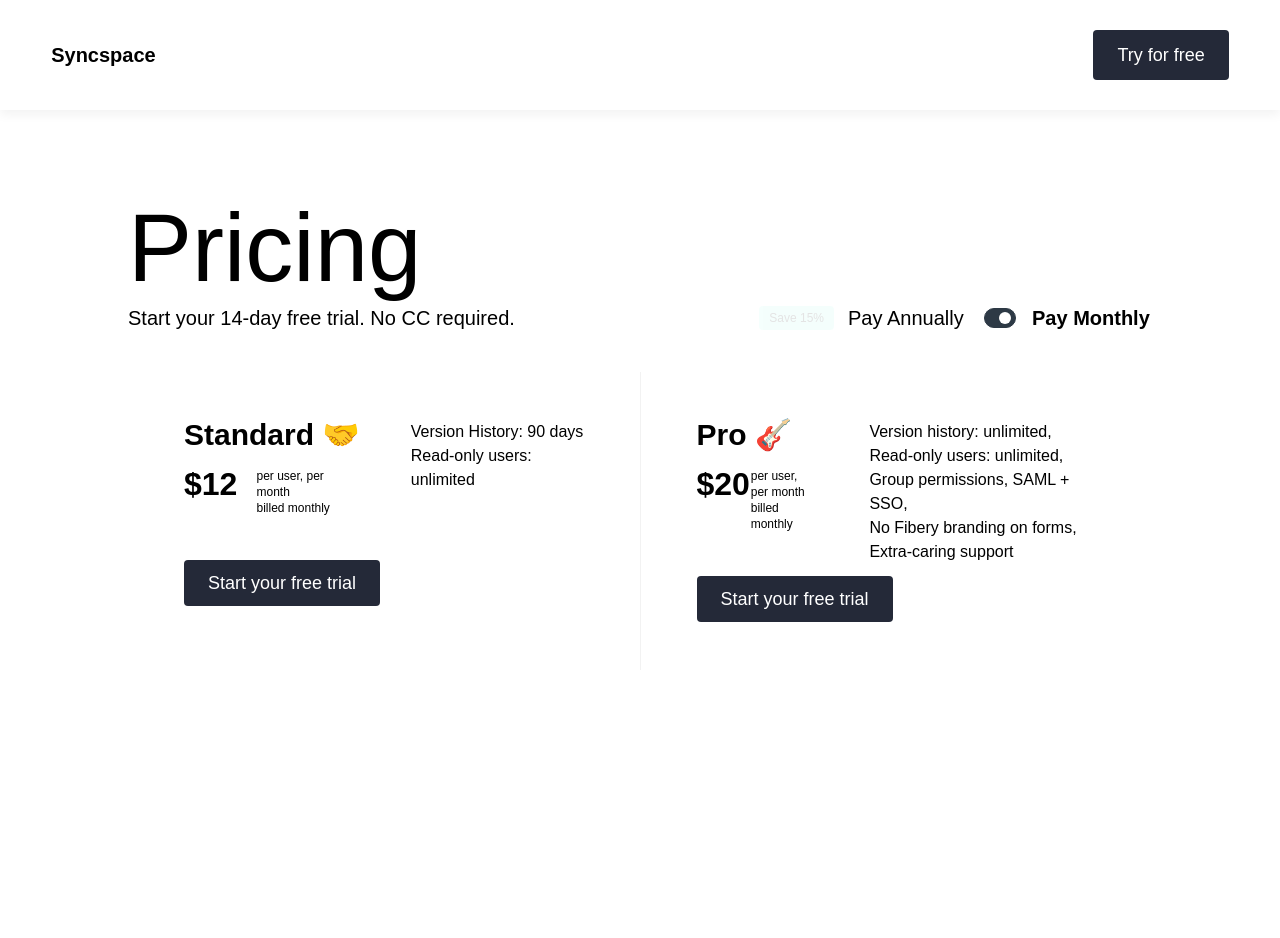
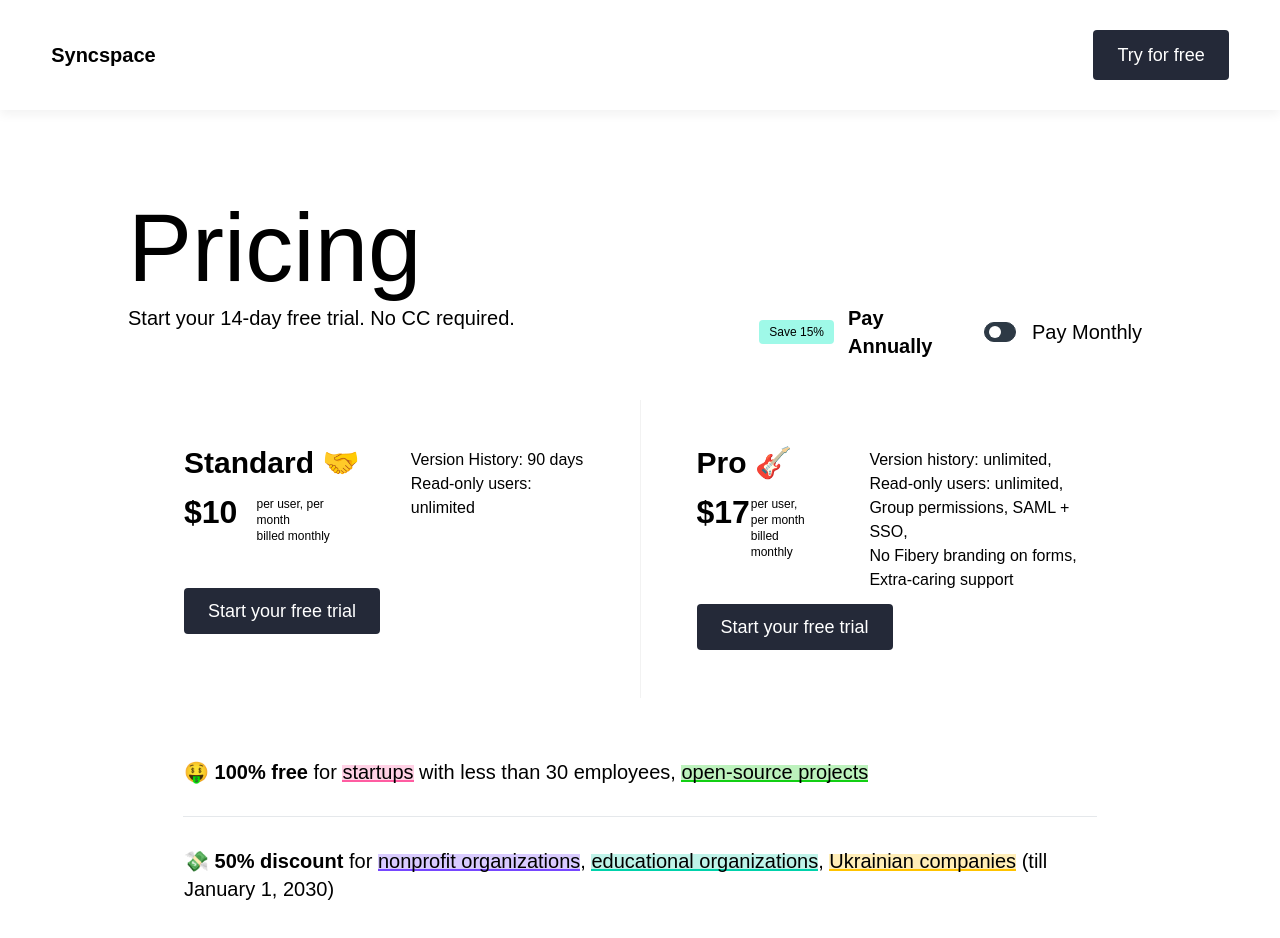
Before and after one commit to nathanaeld01/react-tailwind-app, a React (Create React App) app: page / in a window 1280 px wide. Shown: the top 938 px of the page. Before the commit the page ends 810 px from the top, so only its background shows below. Built offline with nearby package versions, Linux system fonts and the light colour scheme.

Commit message:
feat(comp): added price specials to pricing section

```diff
--- a/src/components/price-checker.jsx
+++ b/src/components/price-checker.jsx
@@ -7,7 +7,7 @@ import { Button } from "./ui/button";
 import { Switch } from "./ui/switch";
 
 const PriceChecker = ({ children }) => {
-	const [isPriceAnnual, setIsPriceAnnual] = useState(false);
+	const [isPriceAnnual, setIsPriceAnnual] = useState(true);
 
 	return (
 		<PriceContext.Provider value={{ isPriceAnnual, setIsPriceAnnual }}>
--- a/src/components/sections/pricing.jsx
+++ b/src/components/sections/pricing.jsx
@@ -4,6 +4,7 @@ import {
 	PriceDiscount,
 	PriceSwitcher,
 } from "../price-checker";
+import { Highlight, HighlightContent } from "../ui/highlight";
 
 export const PricingSection = () => {
 	return (
@@ -21,7 +22,7 @@ export const PricingSection = () => {
 						<PriceSwitcher />
 					</div>
 				</div>
-				<div className="flex flex-col flex-wrap max-lg:flex-nowrap max-lg:gap-5 md:flex-row">
+				<div className="mb-7.5 flex flex-col flex-wrap max-lg:flex-nowrap max-lg:gap-5 md:flex-row">
 					<PriceCard
 						className="hover:bg-tertiary-green lg:border-r lg:border-r-[#F2F2F2]"
 						price={{ annually: 10, monthly: 12 }}
@@ -45,6 +46,33 @@ export const PricingSection = () => {
 						No Fibery branding on forms, Extra-caring support
 					</PriceCard>
 				</div>
+				<div className="flex flex-col">
+					<HighlightContent>
+						<span className="font-semibold">🤑 100% free</span> for{" "}
+						<Highlight color="pink">startups</Highlight> with less
+						than 30 employees,{" "}
+						<Highlight color="green">
+							open-source projects
+						</Highlight>
+					</HighlightContent>
+					<div className="mx-auto h-px w-[calc(100%-6.875rem)] bg-[#E5E8EB]" />
+					<HighlightContent>
+						<span className="font-semibold">💸 50% discount</span>{" "}
+						for{" "}
+						<Highlight color="violet">
+							nonprofit organizations
+						</Highlight>
+						,{" "}
+						<Highlight color="mint">
+							educational organizations
+						</Highlight>
+						,{" "}
+						<Highlight color="yellow">
+							Ukrainian companies
+						</Highlight>{" "}
+						(till January 1, 2030)
+					</HighlightContent>
+				</div>
 			</section>
 		</PriceChecker>
 	);
--- /dev/null
+++ b/src/components/ui/highlight.jsx
@@ -0,0 +1,47 @@
+import { useState } from "react";
+
+import {
+	HighlightContext,
+	useHighlight,
+} from "../../context/highlight-context";
+import { cn } from "../../lib/utils";
+import { Link } from "../ui/link";
+
+const HighlightContent = ({ children }) => {
+	const [color, setColor] = useState(null);
+
+	return (
+		<HighlightContext.Provider value={{ setColor }}>
+			<div
+				className={cn(
+					"highlight-container w-full rounded px-14 py-7.5 text-xl font-light transition-[background-color] duration-300",
+					!!color && color,
+				)}
+			>
+				{children}
+			</div>
+		</HighlightContext.Provider>
+	);
+};
+
+const Highlight = ({ children, color }) => {
+	const { setColor } = useHighlight();
+
+	const enterHandler = () => setColor(color);
+	const leaveHandler = () => setColor(null);
+
+	return (
+		<Link
+			className={cn(
+				"highlight relative z-2 inline-block h-6 border-b-2 hover:no-underline",
+				color,
+			)}
+			onMouseEnter={enterHandler}
+			onMouseLeave={leaveHandler}
+		>
+			{children}
+		</Link>
+	);
+};
+
+export { Highlight, HighlightContent };
--- /dev/null
+++ b/src/context/highlight-context.js
@@ -0,0 +1,13 @@
+import { createContext, useContext } from "react";
+
+const HighlightContext = createContext();
+
+const useHighlight = () => {
+	const context = useContext(HighlightContext);
+	if (!context)
+		throw new Error("useHighlight must be used within a HighlightProvider");
+
+	return context;
+};
+
+export { HighlightContext, useHighlight };
--- a/src/styles/index.css
+++ b/src/styles/index.css
@@ -35,6 +35,50 @@ a {
 
 .section {
 	@apply px-[8%];
+}
+
+.highlight-container.pink {
+	@apply bg-tertiary-pink;
+}
+
+.highlight-container.green {
+	@apply bg-tertiary-green;
+}
+
+.highlight-container.yellow {
+	@apply bg-tertiary-yellow;
+}
+
+.highlight-container.mint {
+	@apply bg-tertiary-mint;
+}
+
+.highlight-container.violet {
+	@apply bg-tertiary-violet;
+}
+
+.highlight-container > .highlight {
+	@apply after:absolute after:bottom-0 after:left-0 after:-z-1 after:block after:h-2/3 after:w-full after:transition-[background,height] after:duration-300 after:content-[''];
+}
+
+.highlight-container > .highlight.pink {
+	@apply border-b-pink hover:after:bg-pink/50 after:bg-tertiary-pink;
+}
+
+.highlight-container > .highlight.green {
+	@apply border-b-green after:bg-tertiary-green hover:after:bg-green/50;
+}
+
+.highlight-container > .highlight.yellow {
+	@apply border-b-yellow after:bg-tertiary-yellow hover:after:bg-yellow/50;
+}
+
+.highlight-container > .highlight.mint {
+	@apply border-b-mint after:bg-tertiary-mint hover:after:bg-mint/50;
+}
+
+.highlight-container > .highlight.violet {
+	@apply border-b-violet after:bg-tertiary-violet hover:after:bg-violet/50;
 }
 
 @keyframes drop-show {
--- a/tailwind.config.js
+++ b/tailwind.config.js
@@ -24,7 +24,10 @@ module.exports = {
 			colors: {
 				green: "#13CF14",
 				"light-gray": "#c0c4c9",
+				mint: "#00D2AB",
+				pink: "#FF5CA1",
 				primary: "#242938",
+				red: "#FA3C4D",
 				secondary: {
 					blue: "#A0D0FF",
 					green: "#89E789",
@@ -34,8 +37,13 @@ module.exports = {
 				},
 				tertiary: {
 					green: "#BDF2BD",
+					mint: "#BFF3E9",
 					pink: "#FFD1E5",
+					violet: "#D9CBFF",
+					yellow: "#FFEEB8",
 				},
+				violet: "#7646FF",
+				yellow: "#FFC300",
 			},
 			fontSize: {
 				"3.5xl": "2rem",
```
